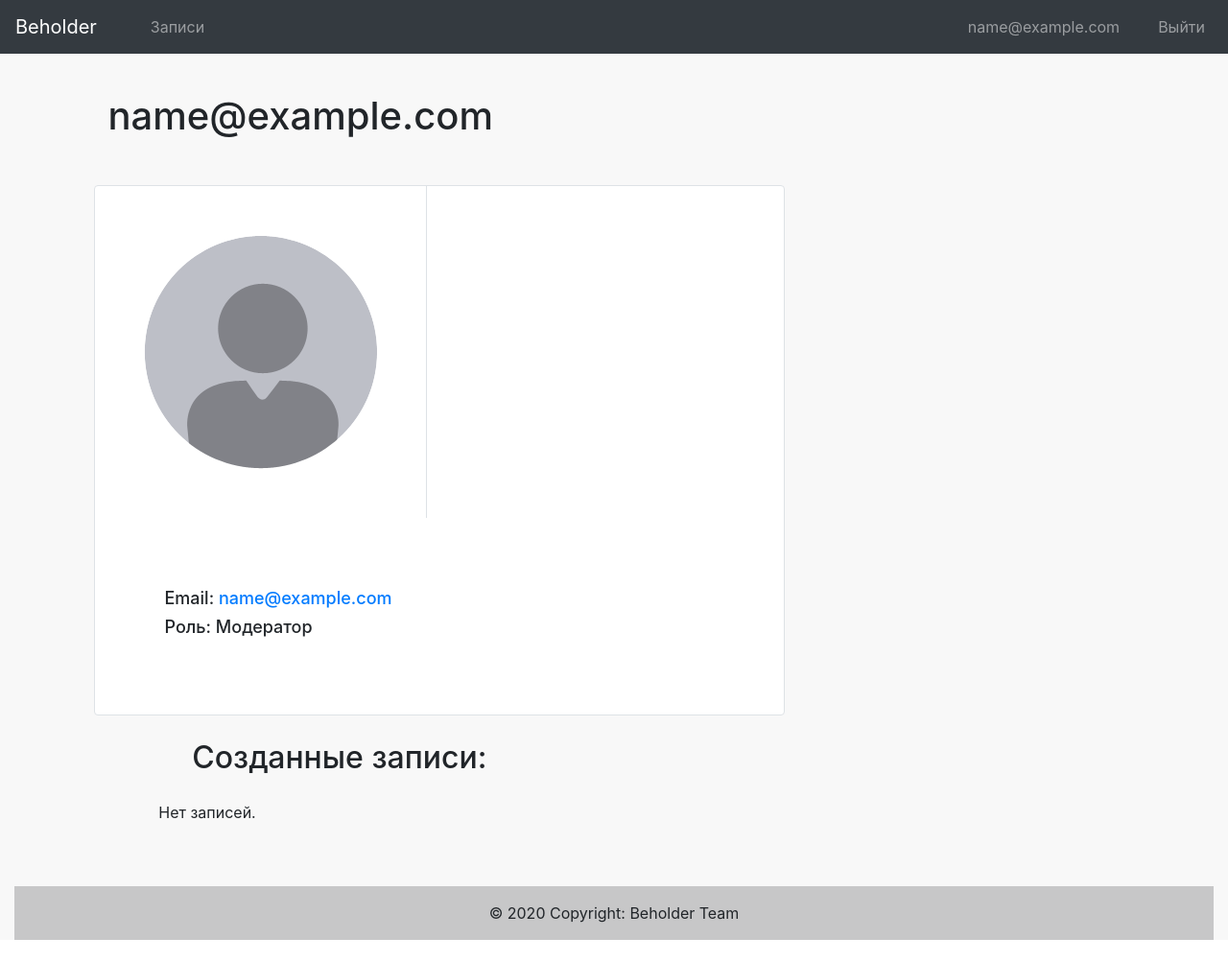
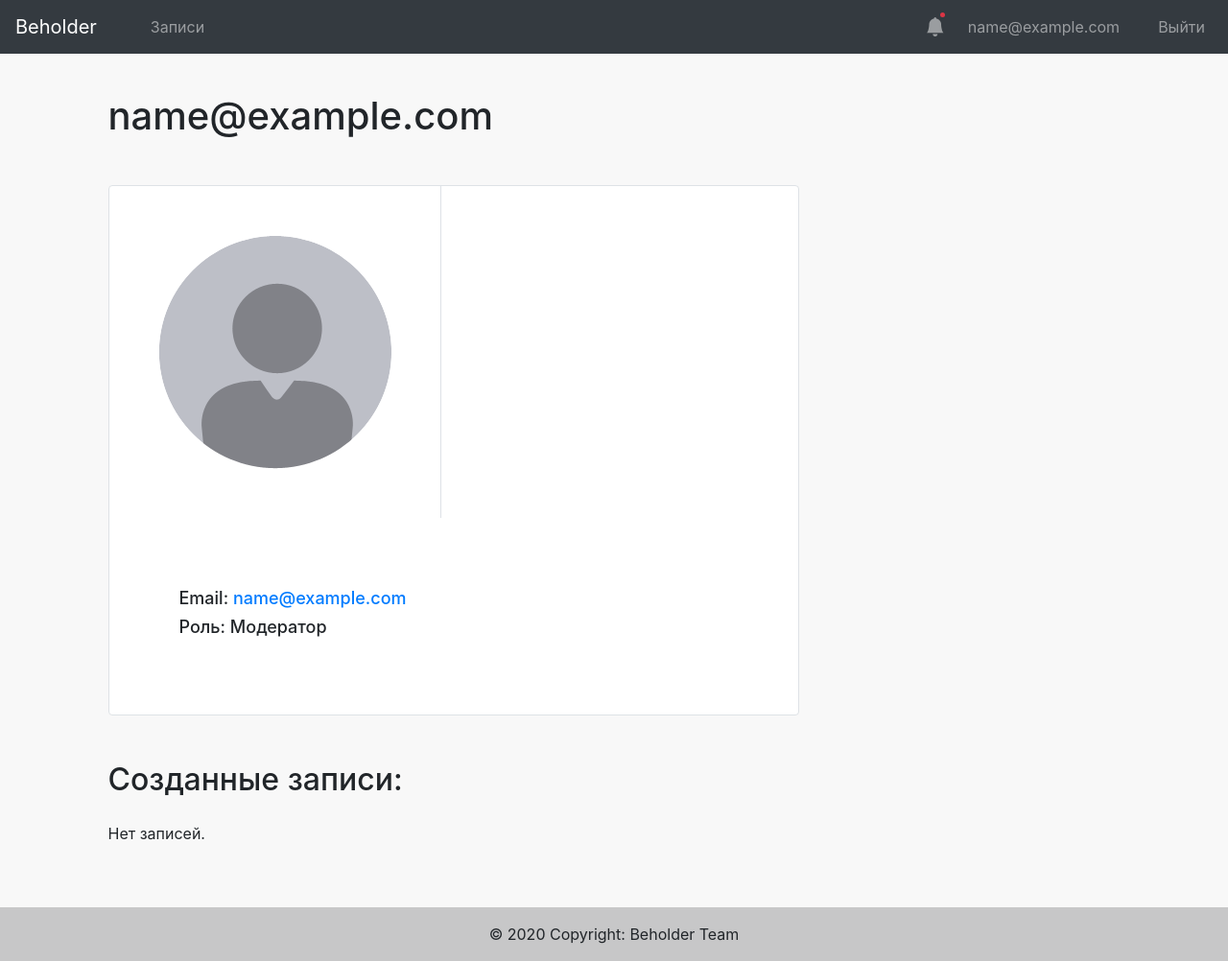
Before and after one commit to KonovalovNikolai/Beholder_Web_App, a Flask app: page /user/1 in a window 1280 px wide. Shown: the whole page at 96% size. Before the commit the page ends 980 px from the top, so only its background shows below. Run offline with Flask 2, Linux system fonts and the light colour scheme; the visitor is signed in with stand-in values (Sample User, id 1); data comes from the database, SQL or seed files in the repository; data that the repository does not hold is empty; parts of the project's set-up code (start-up, migrations or seed data) failed here and were passed over; some libraries are stand-ins or nearby versions.

Commit message:
Доработки.

```diff
--- a/app/templates/base.html
+++ b/app/templates/base.html
@@ -56,6 +56,14 @@
                         <a class="nav-link" href="{{ url_for("login") }}">Войти</a>
                     </li>
                 {% else %}
+                    <li class="nav-item mr-3 position-relative my-auto">
+                        <a class="nav-link m-auto p-0" href="#">
+                            <i class="bi bi-bell-fill" style="font-size: 20px;"></i>
+                        </a>
+                    <div class="bg-danger rounded-circle position-absolute" style="width: 5px; height: 5px; right: 0;
+    top: 0;"> </div>
+                    </li>
+
                     <li class="nav-item mr-4">
                         <a class="nav-link" href="{{ url_for('profile', user_id=current_user.id) }}">
                             {{ current_user.get_fullname() }}
--- a/app/templates/user.html
+++ b/app/templates/user.html
@@ -4,10 +4,10 @@
     <div class="content content_margin mb-4">
     <h1 class="m-0 mb-5">{{ user.get_fullname() }}</h1>
 
-    <div class="row border rounded bg-white" style="max-width: 720px">
+    <div class="row border rounded bg-white wx-0" style="max-width: 720px; margin-right: 0; margin-left: 0">
     <div style="max-width: 346px" class="border-right _column_img">
         <div class="column_img p-5">
-            <div class="holder m-o p-0 ">
+            <div class="holder ">
                 <img src="{{ url_for('avatar', filename=user.get_avatar_name()) }}"
                      alt="User avatar" id="avatar">
                 {% if current_user.is_can_edit(user) %}
@@ -26,35 +26,8 @@
                 </h2>
                 <h2 class="au_text">Роль: {{ user.get_role() }}</h2>
             </div>
-
-
-
-        <!--<table class="mt-5">
-            <tr valign="top">
-                <td class="p-0 holder m-0">
-                    <img class="" src="{{ url_for('avatar', filename=user.get_avatar_name()) }}"
-                         alt="User avatar" id="avatar">
-                    {% if current_user.is_can_edit(user) %}
-                        <div class="block">
-                        <a href="{{ url_for("edit_profile", user_id=user.id) }}"><img width="32"
-                                                                                      src="../static/img/svg_icons/pencil-square.svg"></a>
-                    {% endif %}
-                    </div>
-                </td>
-
-                <td height="100%" class="p-0 pl-5">
-                    <div class=" p-3 about_user">
-                        <h2 class="au_text"> Email:
-                            <a href="mailto:{{ user.email }}">{{ user.email }}</a>
-                        </h2>
-                        <h2 class="au_text">Роль: {{ user.get_role() }}</h2>
-                    </div>
-                </td>
-
-            </tr>
-        </table>-->
     </div>
-    <div class="content content_margin">
+    <div class="mt-5 mb-4">
         {% if not user.is_student() %}
             <h2 class="m-0">Созданные записи:</h2>
         {% else %}
@@ -63,22 +36,23 @@
     </div>
 
     {% if not posts %}
-        <div class="content_margin mb-2">
+{#        <div class="content_margin mb-2">#}
             <p>Нет записей.</p>
-        </div>
+{#        </div>#}
     {% else %}
-        <div class="flex content_margin content">
+        <div class="flex">
             {% for post in posts %}
                 <div class="">
                     {% include '_post.html' %}
                 </div>
             {% endfor %}
         </div>
-        <div class="content_margin content">
+        <div class="mt-3">
             <a class="btn btn-outline-info btn-block" href="{{ url_for("user_posts", user_id=user.id) }}">Показать
                 больше</a>
         </div>
+
     {% endif %}
-
+</div>
 
 {% endblock %}
```
Also changed, not shown: app/templates/posts.html (+13 -3 lines).
